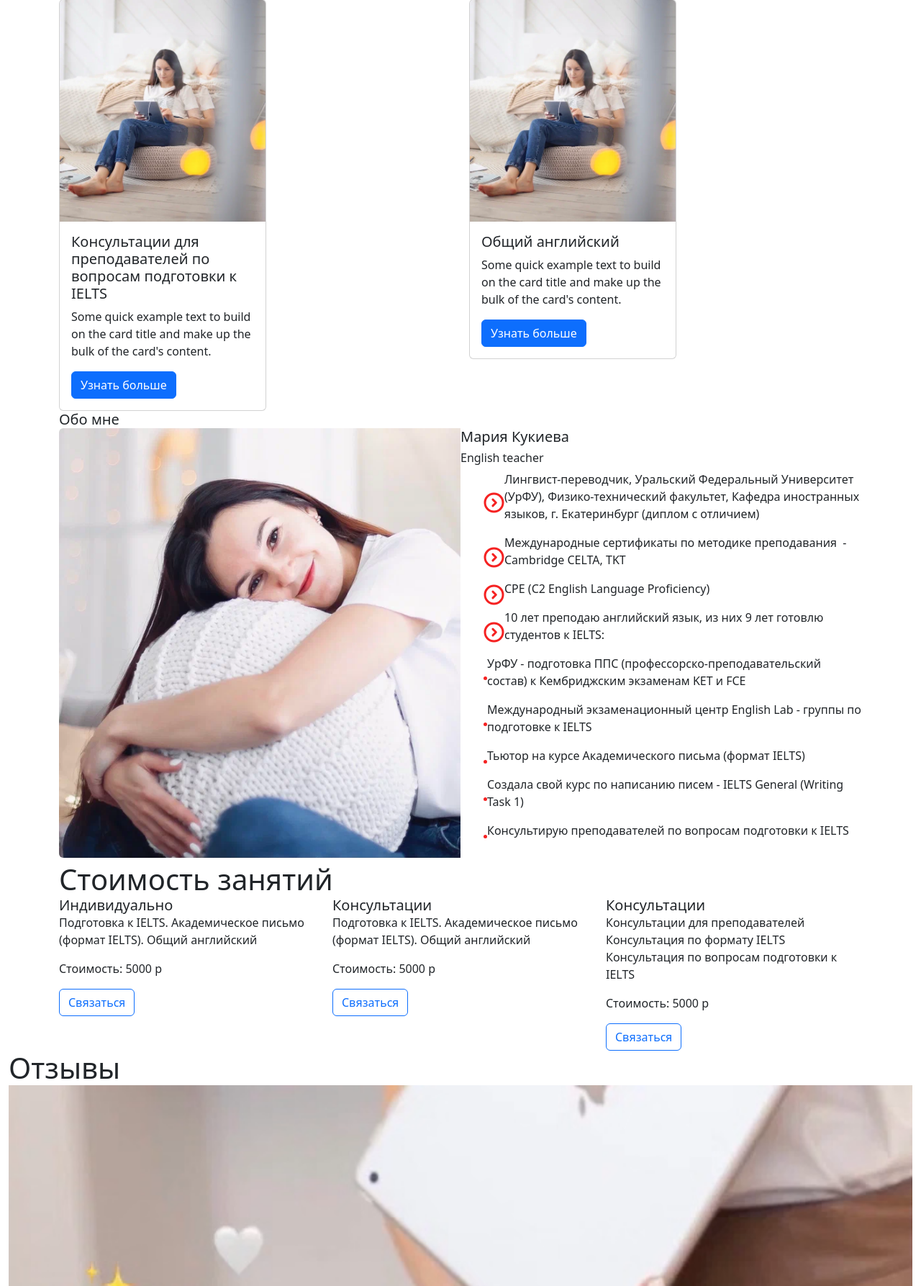
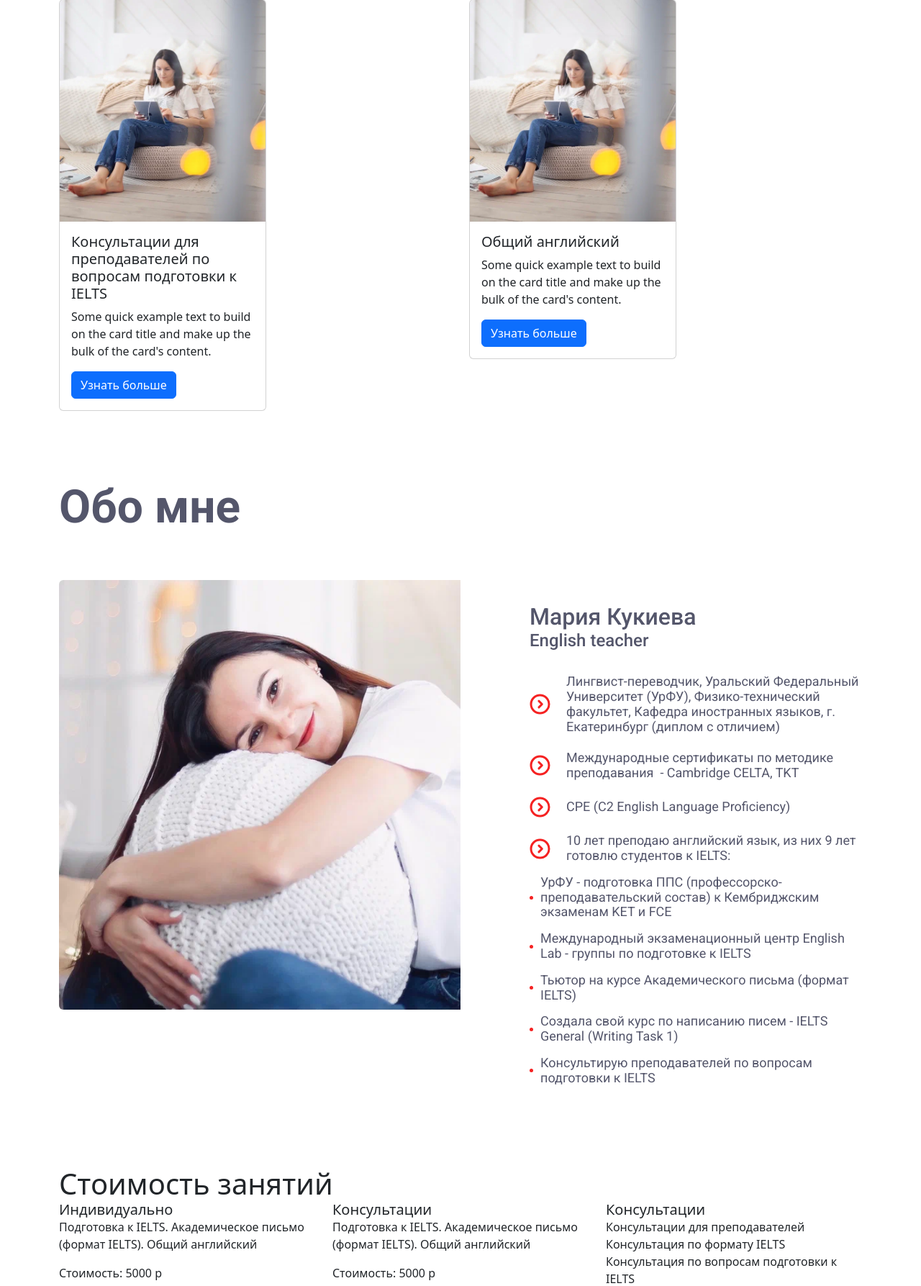
Before and after one commit to Dari-Dari/59_ielts_kukieva, a PHP site: page /index.html in a window 1280 px wide. Shown: the part 1350-3137 px from the top of the page at 72% size. Run offline with PHP 8.4, Linux system fonts and the light colour scheme.

Commit message:
добавила стили к блоку 4

```diff
--- a/aboutme.php
+++ b/aboutme.php
@@ -10,8 +10,8 @@
             <div class="col-md-6 block-4__text-block">
               <div class="block-4__card-body">
                 <div class="card-body__title">
-                  <h5 class="card-title__block-4">Мария Кукиева</h5>
-                  <h6 class="card-subtitle__block-4">English teacher</h6>
+                  <h6 class="card-title__block-4">Мария Кукиева</h6>
+                  <h7 class="card-subtitle__block-4">English teacher</h7>
                 </div>
                 <ul class="list-group__block4 list-group-flush">
                   <li class="list-group-item d-flex align-items-center border-0">
--- a/index.html
+++ b/index.html
@@ -162,8 +162,8 @@
             <div class="col-md-6 block-4__text-block">
               <div class="block-4__card-body">
                 <div class="card-body__title">
-                  <h5 class="card-title__block-4">Мария Кукиева</h5>
-                  <h6 class="card-subtitle__block-4">English teacher</h6>
+                  <h6 class="card-title__block-4">Мария Кукиева</h6>
+                  <h7 class="card-subtitle__block-4">English teacher</h7>
                 </div>
                 <ul class="list-group__block4 list-group-flush">
                   <li class="list-group-item d-flex align-items-center border-0">
--- a/styles/style.css
+++ b/styles/style.css
@@ -92,4 +92,95 @@ footer .img-envelope-small {
   height: auto;
   position: absolute;
   bottom: 2rem;
+}
+
+.block-4 {
+  font-family: "Roboto";
+  color: #54566b;
+  margin: 6rem auto 6rem auto;
+}
+.block-4 .title-block-4 {
+  font-weight: 700;
+  font-size: 4rem;
+  line-height: 4.7rem;
+  margin: 0 0 4rem 0;
+}
+.block-4 .block-4__text-block {
+  padding-left: 6rem;
+}
+.block-4 .card-body__title {
+  margin: 2rem 0 2rem 0;
+}
+.block-4 .card-body__title .card-title__block-4 {
+  font-weight: 500;
+  font-size: 2rem;
+  line-height: 2.375rem;
+  color: #54566b;
+  margin: 0;
+}
+.block-4 .card-body__title .card-subtitle__block-4 {
+  font-weight: 500;
+  font-size: 1.5rem;
+  line-height: 1.75rem;
+  color: #54566b;
+  margin: 0;
+}
+.block-4 .list-group__block4 {
+  max-width: 37.125rem;
+  padding-left: 0;
+  margin-bottom: 0;
+}
+.block-4 .list-group__block4 .list-group-item,
+.block-4 .list-group__block4 .list-group-item__second {
+  padding: 0;
+  font-weight: 400;
+  font-size: 1.125rem;
+  line-height: 1.3rem;
+  color: #54566b;
+}
+.block-4 .list-group__block4 .list-group-item {
+  padding-bottom: 1.4rem;
+}
+.block-4 .list-group__block4 .list-group-item .bi-arrow-right-circle {
+  margin-right: 1.375rem;
+}
+.block-4 .list-group__block4 .list-group-item__second {
+  padding-bottom: 1rem;
+}
+.block-4 .list-group__block4 .list-group-item__second .bi-arrow-right-circle {
+  margin-right: 1.375rem;
+}
+.block-4 .list-group__block4 .list-group-item__second .dot__icon {
+  margin-right: 0.625rem;
+}
+.block-4 .list-group__block4 #first_item {
+  max-width: 29.3rem;
+}
+.block-4 .list-group__block4 #second_item {
+  max-width: 23.9375rem;
+}
+.block-4 .list-group__block4 #fourth_item {
+  max-width: 29.9375rem;
+}
+.block-4 .list-group__block4 #fith_item {
+  max-width: 31.75rem;
+}
+.block-4 .list-group__block4 #sixth_item {
+  max-width: 29.4375rem;
+}
+.block-4 .list-group__block4 #eighth_item {
+  max-width: 29.375rem;
+}
+.block-4 .list-group__block4 #ninth_item {
+  max-width: 30.7rem;
+}
+.block-4 .list-group__block4 .list-group-item__elements {
+  margin: 0;
+}
+.block-4 .list-group__block4 .list-group__aboutme {
+  padding-left: 4.375rem;
+}
+.block-4 .block4__img {
+  max-width: 100%;
+  max-height: 100%;
 }/*# sourceMappingURL=style.css.map */
--- a/styles/style.scss
+++ b/styles/style.scss
@@ -110,3 +110,117 @@ footer {
         bottom: 2rem;
     }
 }
+
+.block-4 {
+    font-family: $font;
+    color: $color-gray;
+    margin: 6rem auto 6rem auto;
+
+    .title-block-4 {
+        font-weight: 700;
+        font-size: 4rem;
+        line-height: 4.7rem;
+        margin: 0 0 4rem 0;
+    }
+
+    .block-4__text-block {
+        padding-left: 6rem;
+    }
+
+    .card-body__title {
+        margin: 2rem 0 2rem 0;
+
+        .card-title__block-4 {
+            font-weight: 500;
+            font-size: 2rem;
+            line-height: 2.375rem;
+            color: $color-gray;
+            margin: 0;
+        }
+
+        .card-subtitle__block-4 {
+            font-weight: 500;
+            font-size: 1.5rem;
+            line-height: 1.75rem;
+            color: $color-gray;
+            margin: 0;
+        }
+    }
+
+    .list-group__block4 {
+        max-width: 37.125rem;
+        padding-left: 0;
+        margin-bottom: 0;
+
+        .list-group-item,
+        .list-group-item__second {
+            padding: 0;
+            font-weight: 400;
+            font-size: 1.125rem;
+            line-height: 1.3rem;
+            color: $color-gray;
+        }
+
+        .list-group-item {
+            padding-bottom: 1.4rem;
+
+            .bi-arrow-right-circle {
+                margin-right: 1.375rem;
+            }
+        }
+
+        .list-group-item__second {
+            padding-bottom: 1rem;
+
+            .bi-arrow-right-circle {
+                margin-right: 1.375rem;
+            }
+
+            .dot__icon {
+                margin-right: 0.625rem;
+            }
+        }
+
+        #first_item {
+            max-width: 29.3rem;
+        }
+
+        #second_item {
+            max-width: 23.9375rem;
+        }
+
+        #fourth_item {
+            max-width: 29.9375rem;
+        }
+
+        #fith_item {
+            max-width: 31.75rem;
+        }
+
+        #sixth_item {
+            max-width: 29.4375rem;
+        }
+
+        #eighth_item {
+            max-width: 29.375rem;
+        }
+
+        #ninth_item {
+            max-width: 30.7rem;
+        }
+
+        .list-group-item__elements {
+            margin: 0;
+        }
+
+        .list-group__aboutme {
+            padding-left: 4.375rem;
+        }
+    }
+
+    .block4__img {
+        max-width: 100%;
+        max-height: 100%;
+    }
+
+}
```
Also changed, not shown: 1 other file.
